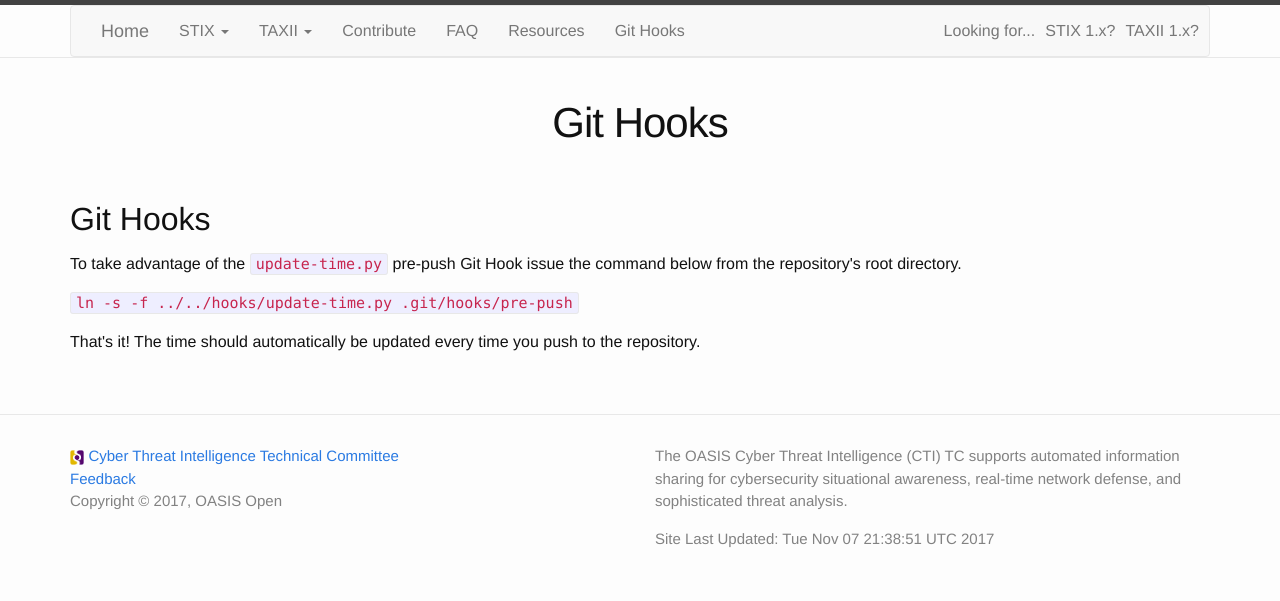
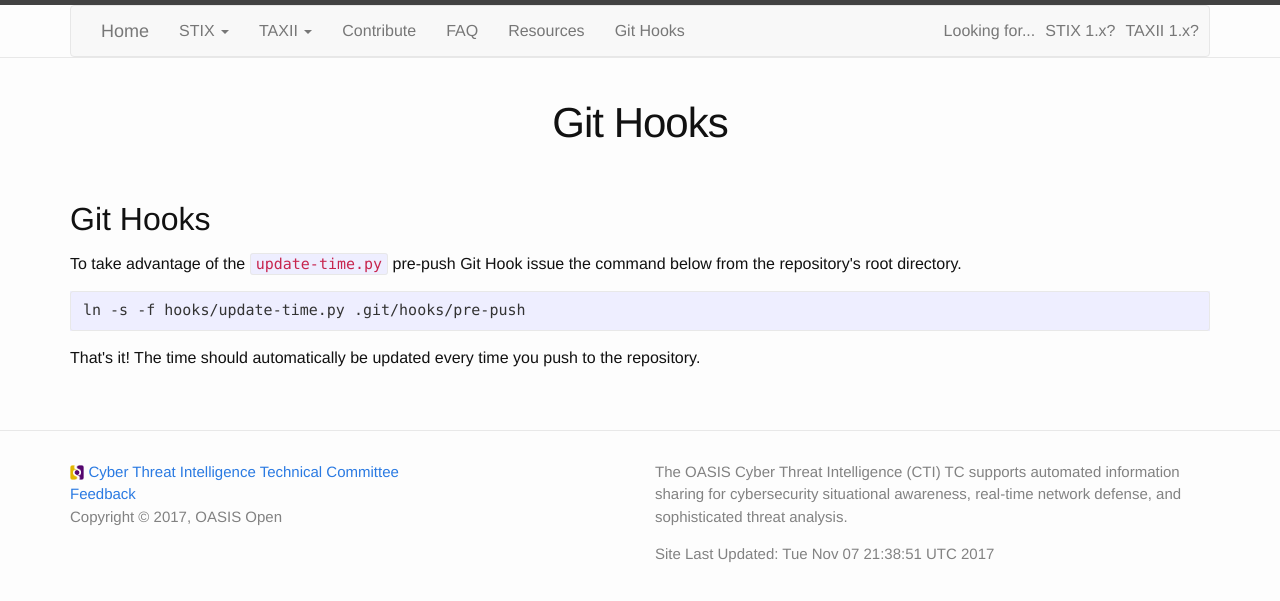
Before and after one commit to oasis-open/cti-documentation, a Jekyll site: the page built from hooks/README.md, in a window 1280 px wide. Shown: the top 601 px of the page. Built offline with Jekyll 4.4.1, drawn with Linux system fonts in a browser that asks for light colours; our own code applies the rules of GitHub Pages for plain Markdown files.

Commit message:
Tweak stuff. This is mostly so I can test the hook.

````diff
--- a/_config.yml
+++ b/_config.yml
@@ -13,6 +13,8 @@
   and sophisticated threat analysis.
 baseurl: "/cti-documentation" # the subpath of your site, e.g. /blog
 url: "https://oasis-open.github.io" # the base hostname & protocol for your site
+# DO NOT MODIFY THE `last_updated` date. It should be updated automatically
+# by the git pre-push hook.
 last_updated: "Tue Nov 07 21:38:51 UTC 2017"
 copyright: "Copyright &copy; 2017, OASIS Open"
 
--- a/hooks/README.md
+++ b/hooks/README.md
@@ -2,6 +2,8 @@
 
 To take advantage of the `update-time.py` pre-push Git Hook issue the command below from the repository's root directory.
 
-```ln -s -f ../../hooks/update-time.py .git/hooks/pre-push```
+```
+ln -s -f hooks/update-time.py .git/hooks/pre-push
+```
 
 That's it! The time should automatically be updated every time you push to the repository.
````
